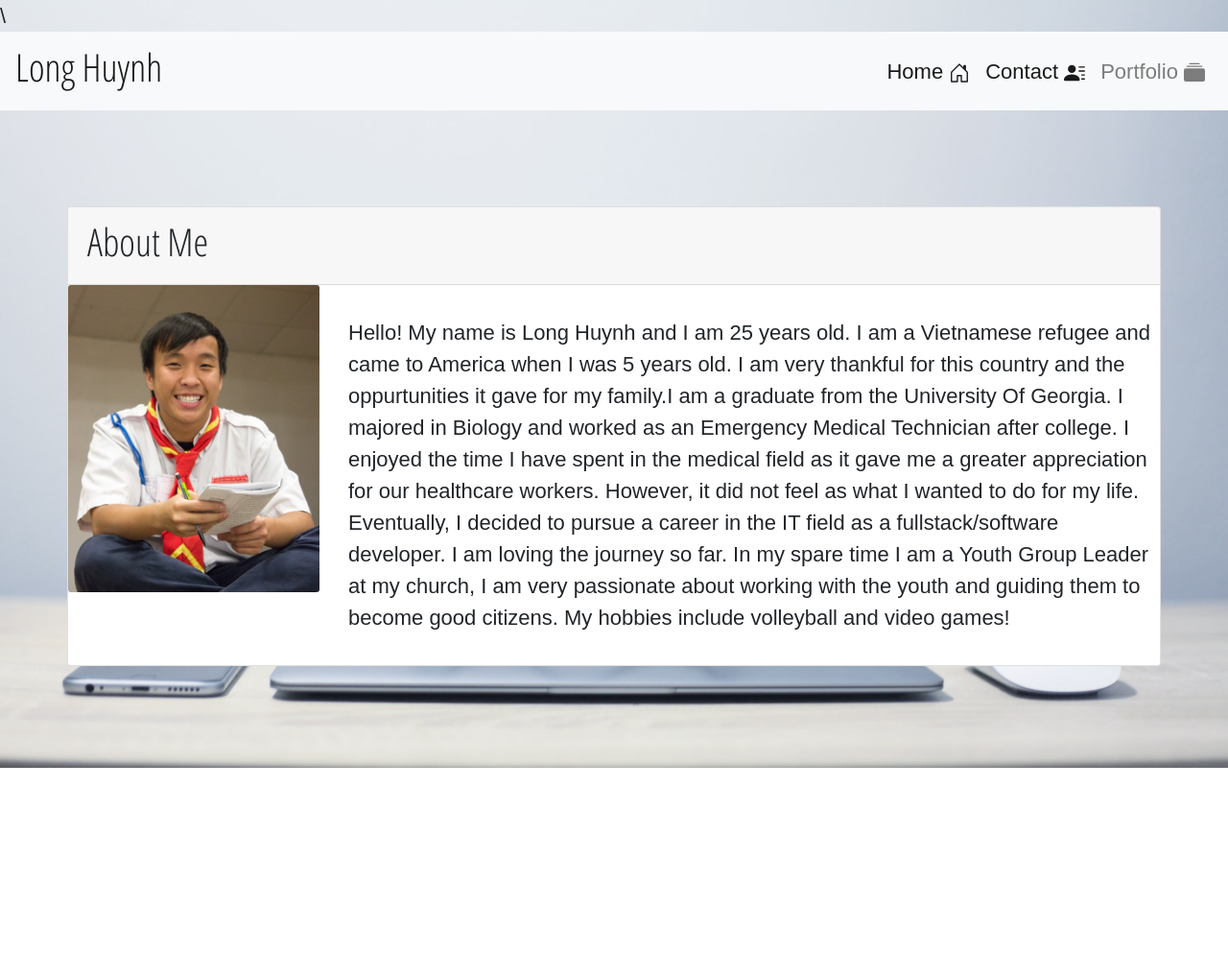
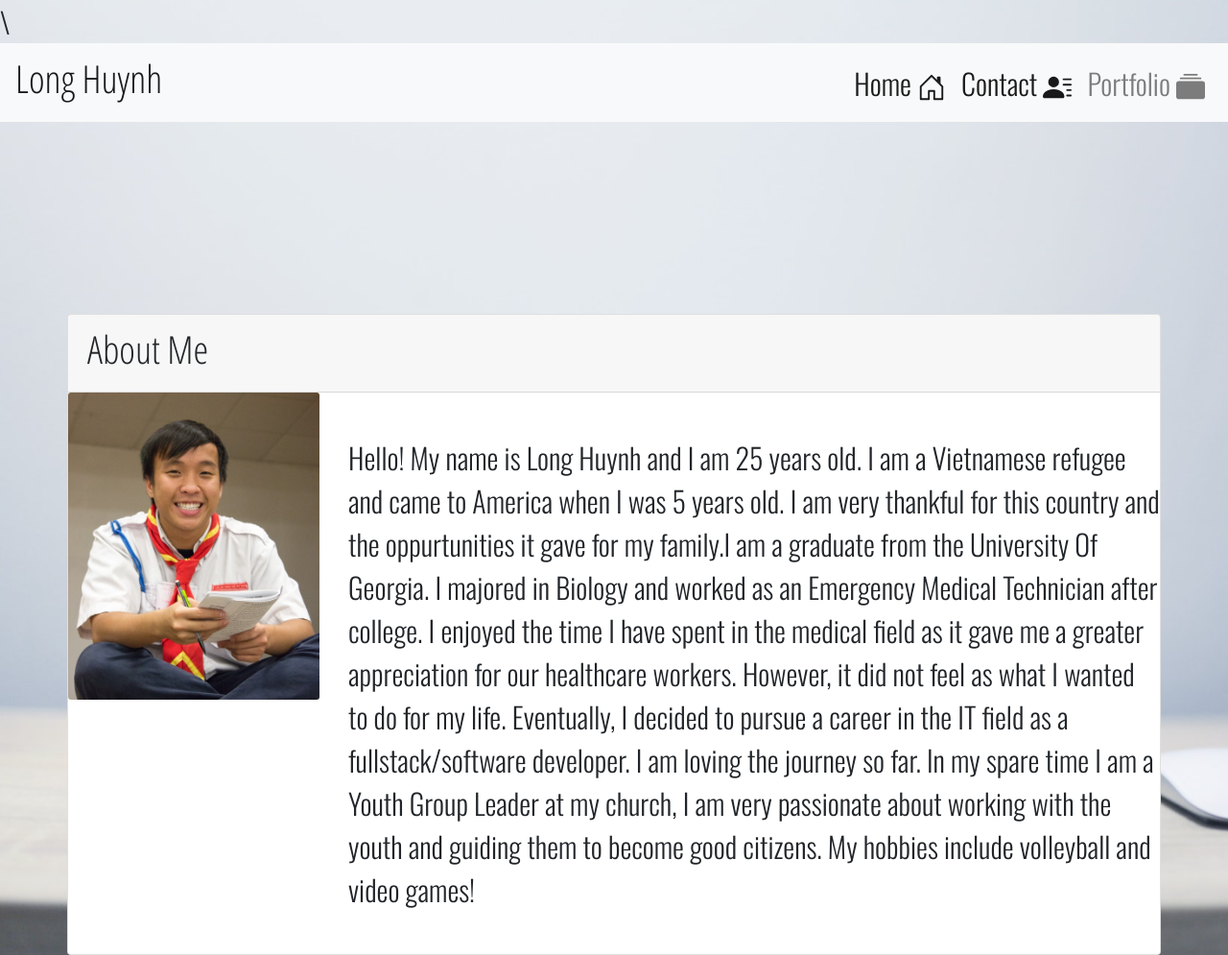
Before and after one commit to Longhuynh741/UpdatedPortfolio, a plain HTML site: page index.html in a window 1280 px wide. Shown: the top 995 px of the page at 96% size. Before the commit the page ends 800 px from the top, so only its background shows below. Drawn offline with nearby package versions, Linux system fonts and the light colour scheme.

Commit message:
updated Readme

```diff
--- a/assets/indexD.css
+++ b/assets/indexD.css
@@ -1,14 +1,8 @@
-* {
-    margin:0;
-    padding:0;
-    }
 body{
-    margin:0;
     background-image: url(./images/photo-1489844097929-c8d5b91c456e.jpg);
     background-size: cover;
     font-family: 'Oswald', sans-serif;
-    font-size: 22px;
-
+    font-size: 30px;
 }
 
 
@@ -19,17 +13,10 @@ body{
 }
 
 .container {
-
-    padding-top: 100px;
+    margin-top: 200px;
 }
-
 
 .footer {
     text-align: center;
     background-color: black;
 }
-
-
-#profile-body{
-    background: blue;
-}
--- a/index.html
+++ b/index.html
@@ -10,11 +10,16 @@
 
 <!-- This is where you post CSS links. Have the BootStrap CSS link above your local working branch's style sheets -->
 
+
 <link rel="stylesheet" href="https://stackpath.bootstrapcdn.com/bootstrap/4.5.2/css/bootstrap.min.css"
 integrity="sha384-JcKb8q3iqJ61gNV9KGb8thSsNjpSL0n8PARn9HuZOnIxN0hoP+VmmDGMN5t9UJ0Z" crossorigin="anonymous" />
 
 <link href="https://fonts.googleapis.com/css2?family=Open+Sans+Condensed:ital,wght@0,300;1,300&display=swap"
 rel="stylesheet">
+
+
+<link rel="stylesheet" href="https://cdnjs.cloudflare.com/ajax/libs/font-awesome/4.7.0/css/font-awesome.min.css">
+<link href="https://fonts.googleapis.com/css2?family=Oswald:wght@300&display=swap" rel="stylesheet">
 
     <link rel="stylesheet" href="./assets/indexD.css" />
 </head>
@@ -27,12 +32,12 @@
         <button class="navbar-toggler" type="button" data-toggle="collapse" data-target="#navbarSupportedContent">
             <span class="navbar-toggler-icon"></span>
         </button>
+        <div class="collapse navbar-collapse" id="#Toggle">
+            <ul class="navbar-nav ml-auto">
                 <div class="collapse navbar-collapse" id="navbarSupportedContent">
-        <ul class="navbar-nav ml-auto">
-
-            <!-- Make sure you create a relevant path for your href. This way they will be able to redirect users to that particular page -->
+                    <ul class="navbar-nav mr-auto">
                         <li class="nav-item active">
-                <a class="nav-link" href="./index.html" > Home <svg width="1em" height="1em" viewBox="0 0 16 16"
+                            <a class="nav-link" href="./index.html">Home <svg width="1em" height="1em" viewBox="0 0 16 16"
                                     class="bi bi-house-door" fill="currentColor" xmlns="http://www.w3.org/2000/svg">
                                     <path fill-rule="evenodd"
                                         d="M7.646 1.146a.5.5 0 0 1 .708 0l6 6a.5.5 0 0 1 .146.354v7a.5.5 0 0 1-.5.5H9.5a.5.5 0 0 1-.5-.5v-4H7v4a.5.5 0 0 1-.5.5H2a.5.5 0 0 1-.5-.5v-7a.5.5 0 0 1 .146-.354l6-6zM2.5 7.707V14H6v-4a.5.5 0 0 1 .5-.5h3a.5.5 0 0 1 .5.5v4h3.5V7.707L8 2.207l-5.5 5.5z" />
@@ -40,16 +45,17 @@
                                 </svg> <span class="sr-only">(current)</span></a>
                         </li>
                         <li class="active">
-                <a class="nav-link" href="./contact.html">Contact <svg width="1em" height="1em" viewBox="0 0 16 16"
-                        class="bi bi-person-lines-fill" fill="currentColor" xmlns="http://www.w3.org/2000/svg">
+                            <a class="nav-link" href="./contact.html">Contact <svg width="1em" height="1em"
+                                    viewBox="0 0 16 16" class="bi bi-person-lines-fill" fill="currentColor"
+                                    xmlns="http://www.w3.org/2000/svg">
                                     <path fill-rule="evenodd"
                                         d="M1 14s-1 0-1-1 1-4 6-4 6 3 6 4-1 1-1 1H1zm5-6a3 3 0 1 0 0-6 3 3 0 0 0 0 6zm7 1.5a.5.5 0 0 1 .5-.5h2a.5.5 0 0 1 0 1h-2a.5.5 0 0 1-.5-.5zm-2-3a.5.5 0 0 1 .5-.5h4a.5.5 0 0 1 0 1h-4a.5.5 0 0 1-.5-.5zm0-3a.5.5 0 0 1 .5-.5h4a.5.5 0 0 1 0 1h-4a.5.5 0 0 1-.5-.5zm2 9a.5.5 0 0 1 .5-.5h2a.5.5 0 0 1 0 1h-2a.5.5 0 0 1-.5-.5z" />
                                 </svg><span class="sr-only">(current)</span></a>
-
                         </li>
                         <li class="nav-item">
-                <a class="nav-link" href="./portfolio.html">Portfolio <svg width="1em" height="1em" viewBox="0 0 16 16"
-                        class="bi bi-collection-fill" fill="currentColor" xmlns="http://www.w3.org/2000/svg">
+                            <a class="nav-link" href="./portfolio.html">Portfolio <svg width="1em" height="1em"
+                                    viewBox="0 0 16 16" class="bi bi-collection-fill" fill="currentColor"
+                                    xmlns="http://www.w3.org/2000/svg">
                                     <path
                                         d="M0 13a1.5 1.5 0 0 0 1.5 1.5h13A1.5 1.5 0 0 0 16 13V6a1.5 1.5 0 0 0-1.5-1.5h-13A1.5 1.5 0 0 0 0 6v7z" />
                                     <path fill-rule="evenodd"
@@ -58,13 +64,13 @@
                         </li>
                     </ul>
                 </div>
+            </ul>
+        </div>
     </nav>
 
 <body>
     <section class="main-content">
-
         <!-- This is where you create your container. Your individual rows and columns will need to be under the "container" class -->
-
         <div class="container">
             <div class="row">
                 <div class="card mb-3" style="max-width: 1500px;">
```
Also changed, not shown: 1 other file. Lines whose indentation alone changed are shown as unchanged.
